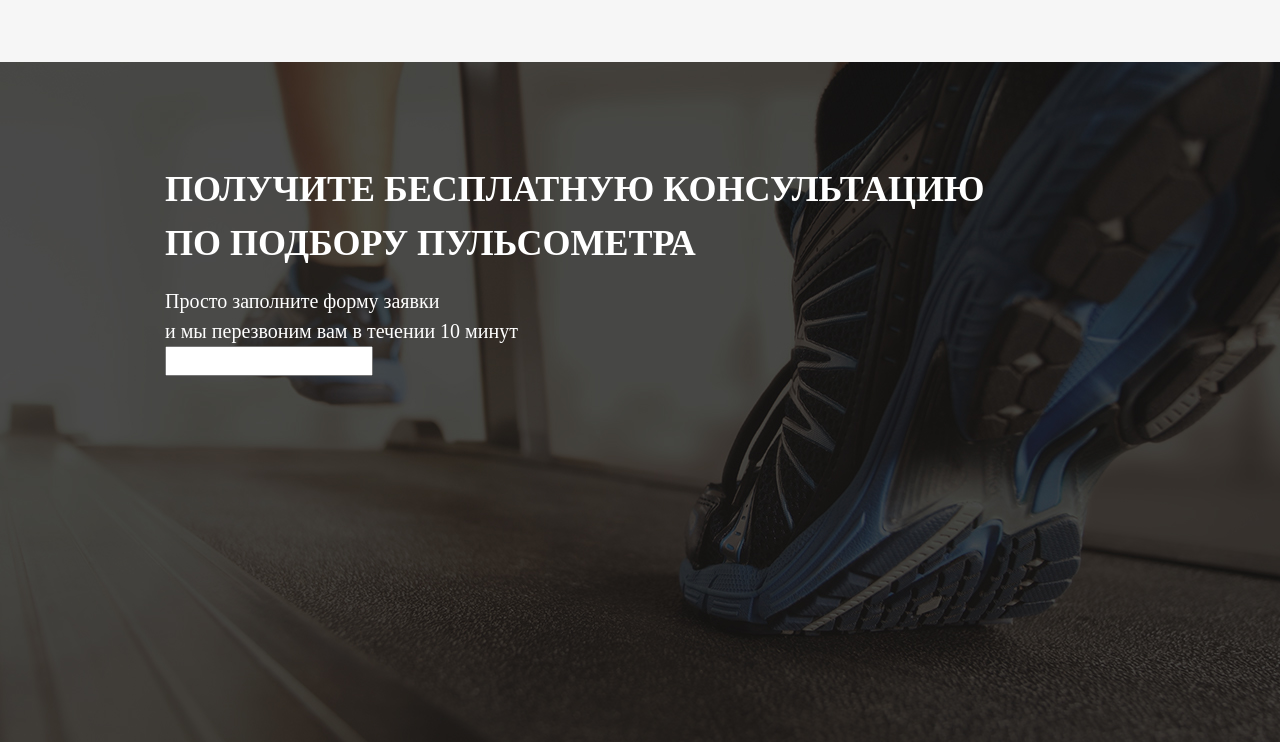
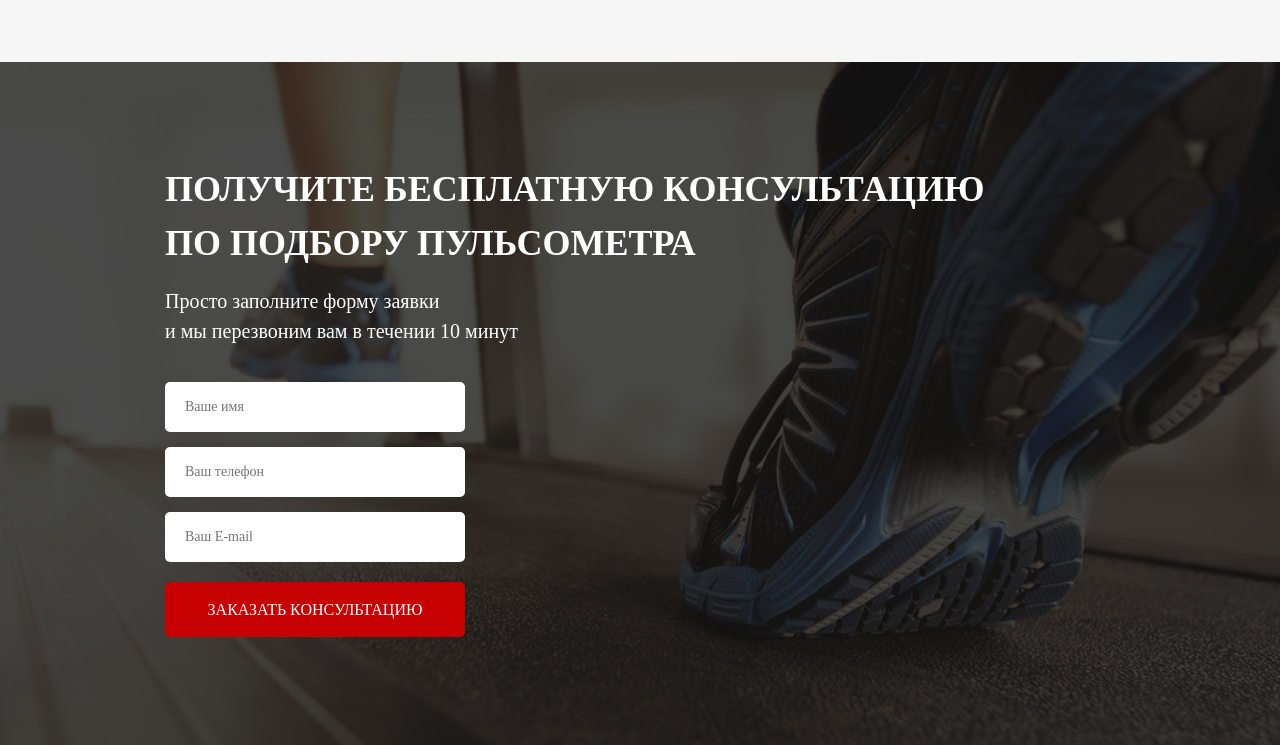
Before and after one commit to PavelKrobynets/project-5, a website: page src/index.html in a window 1280 px wide. Shown: the part 1133-1878 px from the top of the page. Drawn offline with Linux system fonts and the light colour scheme; a web font is replaced by a local one.

Commit message:
added form

```diff
--- a/src/index.html
+++ b/src/index.html
@@ -86,8 +86,12 @@
             Просто заполните форму заявки<br>
             и мы перезвоним вам в течении 10 минут
             </div>
-            <form action="#">
-                <input type="text">
+            <form class="feed-form" action="#">
+                <input name="name" required type="text" placeholder="Ваше имя" >
+                <input name="phone" required type="tel" placeholder="Ваш телефон" >
+                <input name="email" required type="email" placeholder="Ваш E-mail" >
+
+                <button class="button button_submit">заказать кОНСУЛЬТАЦИЮ</button>
             </form>
         </div>
     </div>
--- a/src/sass/blocks/_buttons.scss
+++ b/src/sass/blocks/_buttons.scss
@@ -21,4 +21,10 @@
         background-color: $main-color;
         font-weight: 500;
     }
+    &_submit{
+        width: 100%;
+        height: 55px;
+        border-radius: 5px;
+        font-size: 16px;
+    }
 }
--- /dev/null
+++ b/src/sass/blocks/_forms.scss
@@ -0,0 +1,23 @@
+.feed-form{
+    margin-top: 36px;
+    display: flex;
+    flex-direction: column;
+    width: 300px;
+    input{
+        height: 50px;
+        border-radius: 5px;
+        background-color: $text-w;
+        margin-bottom: 15px;
+        border: none;
+        padding: 0 20px;
+        font-size: 14px;
+        font-weight: 400;
+        line-height: 66px;
+        letter-spacing: 0px;
+        text-align: left;
+
+        &:nth-child(3){
+            margin-bottom: 20px;
+        }
+    }
+}
--- a/src/sass/style.scss
+++ b/src/sass/style.scss
@@ -15,3 +15,4 @@
 @import 'blocks/advantages';
 @import 'blocks/tittles';
 @import 'blocks/consultation';
+@import 'blocks/forms';
```
Also changed, not shown: src/css/style.min.css.
